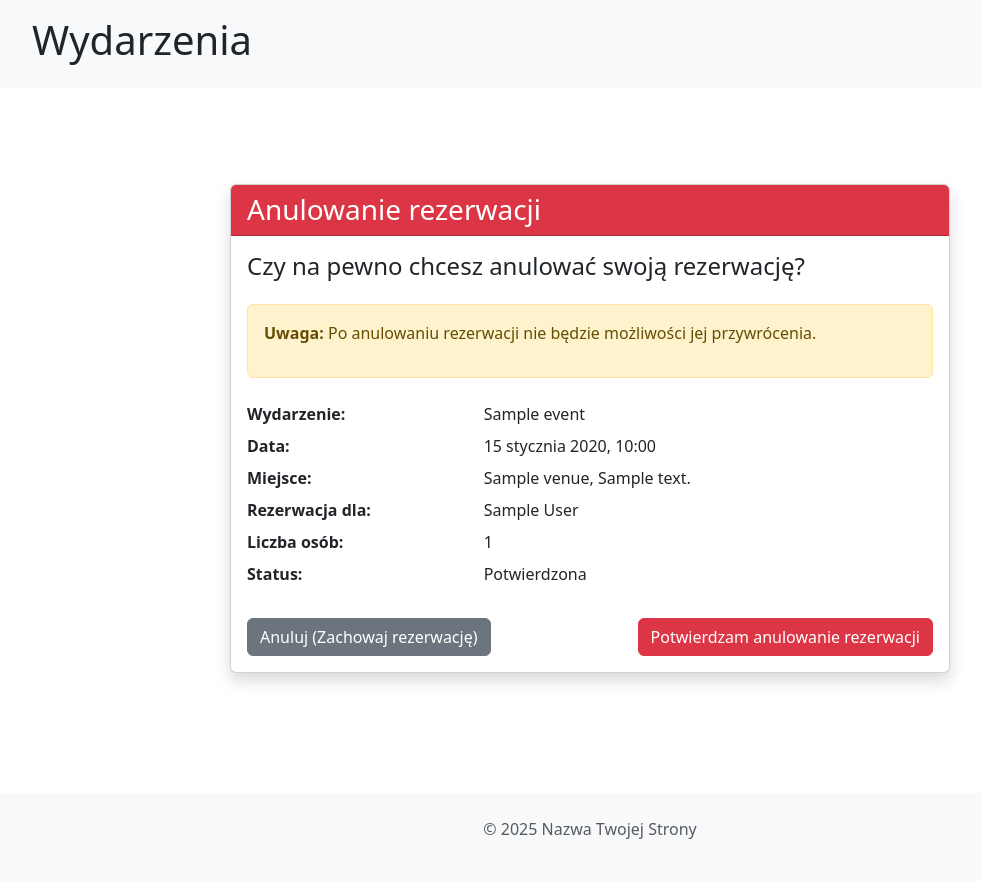
After one commit to Marcin-Grzes/na_nitkach_dzwiekowDjango, a Django app: template templates/events/cancel_reservation_confirm.html in a window 1280 px wide. The commit adds this page. Shown: the whole page, without its empty margins (50-1032 px from the left). Run offline with Django 5.2, Linux system fonts and the light colour scheme; the template is opened without the code that fills it: values that come from a table or form of the project are taken from there, others are empty; tables that the repository leaves empty hold one stand-in row (values such as "Sample post").

Commit message:
add feature 'anulowanie rezerwacji przez użytkownika'

```diff
--- a/events/models.py
+++ b/events/models.py
@@ -1,6 +1,10 @@
+import uuid
+
+from django.conf import settings
 from django.core.mail import send_mail
 from django.db.models import Max
 from django.template.loader import render_to_string
+from django.urls import reverse
 from django.utils import timezone
 
 from .services import cancel_reservation, send_waitlist_promotion_email
@@ -38,6 +42,22 @@ class Rezerwations(models.Model):
         blank=True,
         help_text=_("Pozycja na liście rezerwowej (tylko dla rezerwacji w statusie 'Lista rezerwowa')")
     )
+
+    # Dodajemy pole tokenu
+    cancellation_token = models.UUIDField(
+        _("Token anulowania"),
+        default=uuid.uuid4,
+        editable=False,
+        unique=True,
+        # null=True,
+        # Domyślnie na produkcji powinno tylko unique=True,
+    )
+
+    def get_cancellation_url(self):
+        """Generuje pełny URL do anulowania rezerwacji"""
+        path = reverse('cancel_reservation', kwargs={'token': self.cancellation_token})
+        return f"{settings.SITE_URL}{path}"
+
 
     def cancel(self):
         """
--- a/templates/event_reservation_confirmation.html
+++ b/templates/event_reservation_confirmation.html
@@ -53,6 +53,10 @@
                 <li><strong>Sposób płatności:</strong> {{ payment_method }}</li>
             </ul>
         </div>
+         <p>Jeśli chcesz anulować swoją rezerwację, możesz to zrobić klikając w poniższy link:</p>
+    <p><a href="{{ reservation.get_cancellation_url }}" style="color: #dc3545;">Anuluj rezerwację</a></p>
+    <p><small>Link jest unikalny dla Twojej rezerwacji. Prosimy nie udostępniać go innym osobom.</small></p>
+    </div>
 
         <p>W razie jakichkolwiek pytań, prosimy o kontakt.</p>
 
--- /dev/null
+++ b/templates/events/cancel_reservation_confirm.html
@@ -0,0 +1,53 @@
+{% extends 'base.html' %}
+
+{% block title %}Anulowanie rezerwacji{% endblock %}
+
+{% block content %}
+<div class="container py-5">
+    <div class="row">
+        <div class="col-md-8 mx-auto">
+            <div class="card shadow">
+                <div class="card-header bg-danger text-white">
+                    <h1 class="h3 mb-0">Anulowanie rezerwacji</h1>
+                </div>
+                <div class="card-body">
+                    <h2 class="h4 mb-4">Czy na pewno chcesz anulować swoją rezerwację?</h2>
+
+                    <div class="alert alert-warning">
+                        <p><strong>Uwaga:</strong> Po anulowaniu rezerwacji nie będzie możliwości jej przywrócenia.</p>
+                    </div>
+
+                    <dl class="row mt-4">
+                        <dt class="col-sm-4">Wydarzenie:</dt>
+                        <dd class="col-sm-8">{{ reservation.event.title }}</dd>
+
+                        <dt class="col-sm-4">Data:</dt>
+                        <dd class="col-sm-8">{{ reservation.event.start_datetime|date:"j E Y, H:i" }}</dd>
+
+                        <dt class="col-sm-4">Miejsce:</dt>
+                        <dd class="col-sm-8">{{ reservation.event.venue.name }}, {{ reservation.event.venue.address }}</dd>
+
+                        <dt class="col-sm-4">Rezerwacja dla:</dt>
+                        <dd class="col-sm-8">{{ reservation.first_name }} {{ reservation.last_name }}</dd>
+
+                        <dt class="col-sm-4">Liczba osób:</dt>
+                        <dd class="col-sm-8">{{ reservation.participants_count }}</dd>
+
+                        <dt class="col-sm-4">Status:</dt>
+                        <dd class="col-sm-8">{{ reservation.get_status_display }}</dd>
+                    </dl>
+
+                    <div class="d-flex justify-content-between mt-4">
+                        <a href="{% url 'home' %}" class="btn btn-secondary">Anuluj (Zachowaj rezerwację)</a>
+
+                        <form method="post">
+                            {% csrf_token %}
+                            <button type="submit" class="btn btn-danger">Potwierdzam anulowanie rezerwacji</button>
+                        </form>
+                    </div>
+                </div>
+            </div>
+        </div>
+    </div>
+</div>
+{% endblock %}
--- a/templates/mail_reservation_confirmation.html
+++ b/templates/mail_reservation_confirmation.html
@@ -29,6 +29,11 @@
                 <li><strong>Sposób płatności:</strong> {{ payment_method }}</li>
             </ul>
         </div>
+        <div style="margin: 20px 0; padding: 15px; border: 1px solid #ddd; border-radius: 5px; background-color: #f8f9fa;">
+    <p>Jeśli chcesz anulować swoją rezerwację, możesz to zrobić klikając w poniższy link:</p>
+    <p><a href="{{ reservation.get_cancellation_url }}" style="color: #dc3545;">Anuluj rezerwację</a></p>
+    <p><small>Link jest unikalny dla Twojej rezerwacji. Prosimy nie udostępniać go innym osobom.</small></p>
+    </div>
 
         <p>W razie jakichkolwiek pytań, prosimy o kontakt.</p>
 
--- a/webService/settings.py
+++ b/webService/settings.py
@@ -181,3 +181,6 @@ try:
     from webService.local_settings import *
 except ImportError:
     pass
+
+# URL bazowy strony (używany do generowania pełnych linków)
+SITE_URL = 'http://localhost:8000'  # Zmień na rzeczywisty URL w produkcji
--- a/webService/urls.py
+++ b/webService/urls.py
@@ -31,6 +31,7 @@ urlpatterns = [
     path('type/<slug:type_slug>/', views.EventsByTypeView.as_view(), name='events_by_type'),
     path('tinymce/', include('tinymce.urls')),
     path('events/<int:event_id>/reservation/', views.EventReservationView.as_view(), name='event_reservation'),
+    path('reservation/cancel/<uuid:token>/', views.CancelReservationView.as_view(), name='cancel_reservation'),
 ]
 # Tylko w wersji developerskiej
 if settings.DEBUG:
```
Also changed, not shown: events/views.py (+40 -0 lines), events/migrations/0009_rezerwations_cancellation_token.py (added), events/migrations/0010_alter_rezerwations_cancellation_token.py (added).
